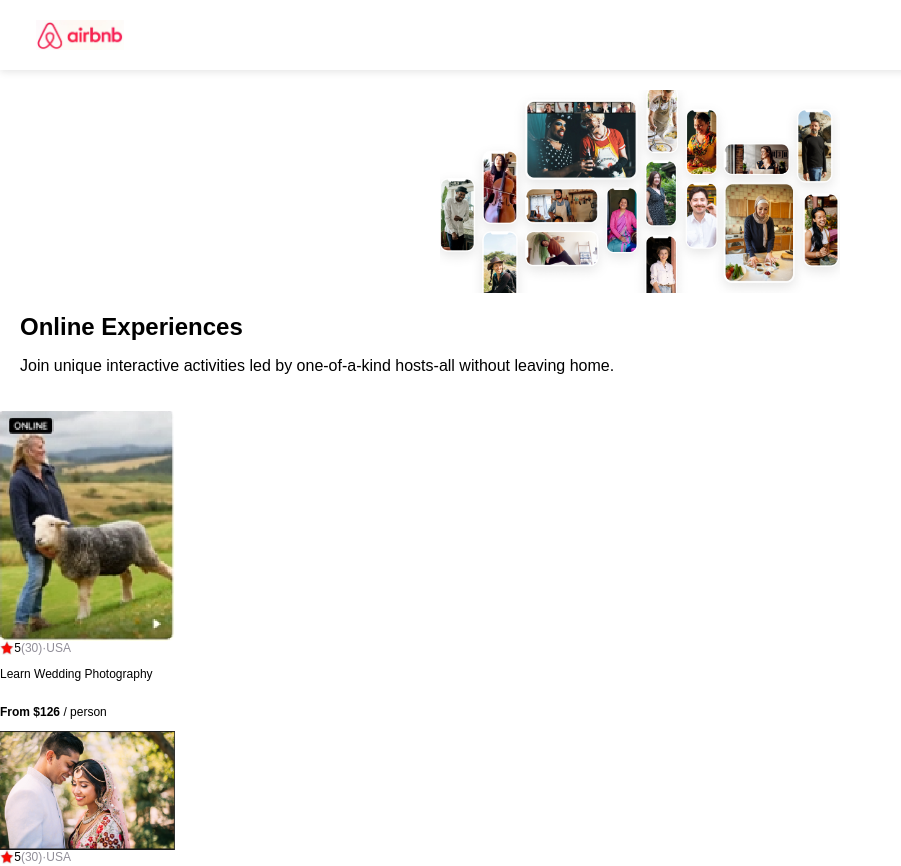
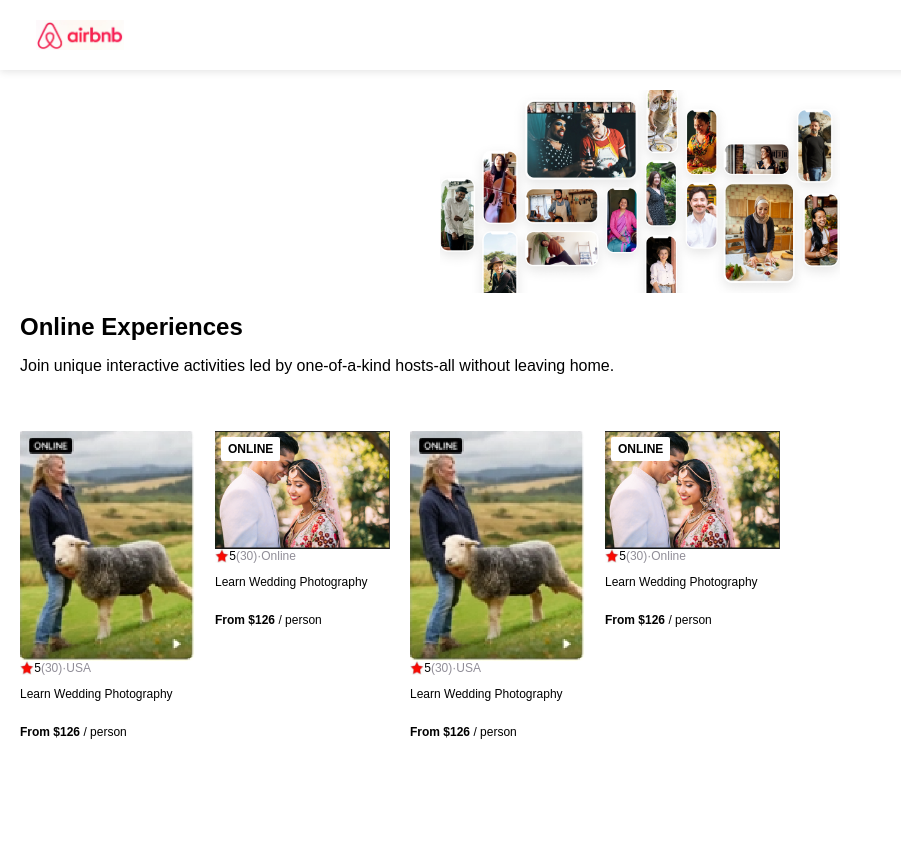
Before and after one commit to lisa1501/react_course, a React (Create React App) app in the folder build-an-airbnb-experiences-clone/: page / in a window 1280 px wide. Shown: the top 866 px of the page, without its empty margins (0-901 px from the left). After the commit the page ends 800 px from the top, so only its background shows below. Built offline with nearby package versions, Linux system fonts and the light colour scheme.

Commit message:
Build an Airbnb Experiences Clone|Project: CSS styling

```diff
--- a/build-an-airbnb-experiences-clone/src/App.js
+++ b/build-an-airbnb-experiences-clone/src/App.js
@@ -4,7 +4,6 @@
 import Hero from "./components/Hero"
 import Card from "./components/Card"
 import data from './data';
-
 
 function App() {
     const cards =data.map(item =>{
@@ -20,7 +19,7 @@
         <div>
             <Navbar />
             <Hero />
-            {cards}
+            <section className="cards-list">{cards}</section>
         </div>
 
     );
--- a/build-an-airbnb-experiences-clone/src/components/Card.css
+++ b/build-an-airbnb-experiences-clone/src/components/Card.css
@@ -1,6 +1,3 @@
-/* div {
-    padding: 20px;
-} */
 section{
     padding:20px;
 }
--- a/build-an-airbnb-experiences-clone/src/components/Card.js
+++ b/build-an-airbnb-experiences-clone/src/components/Card.js
@@ -23,8 +23,8 @@
                 <span className="gray">({props.item.status.reviewCount})·</span>
                 <span className="gray">{props.item.location}</span>
             </div>
-            <p>{props.item.title}</p>
-            <p><span className="bold">From ${props.item.price}</span> / person</p>
+            <p className="card--title">{props.item.title}</p>
+            <p className="card--price"><span className="bold">From ${props.item.price}</span> / person</p>
         </div>
     )
 }
--- a/build-an-airbnb-experiences-clone/src/data.js
+++ b/build-an-airbnb-experiences-clone/src/data.js
@@ -12,7 +12,6 @@
         location:"USA",
         openSpots:0
     },
-
 {
     id:2,
     title:"Learn Wedding Photography",
@@ -23,8 +22,8 @@
         rating:5.0,
         reviewCount:30
     },
-    location:"USA",
-    openSpots:27
+    location:"Online",
+    openSpots:0
 },
 {
     id:3,
@@ -52,8 +51,6 @@
     location:"Online",
     openSpots:27
 },
+]
 
-
-
-]
 export default data;
```
